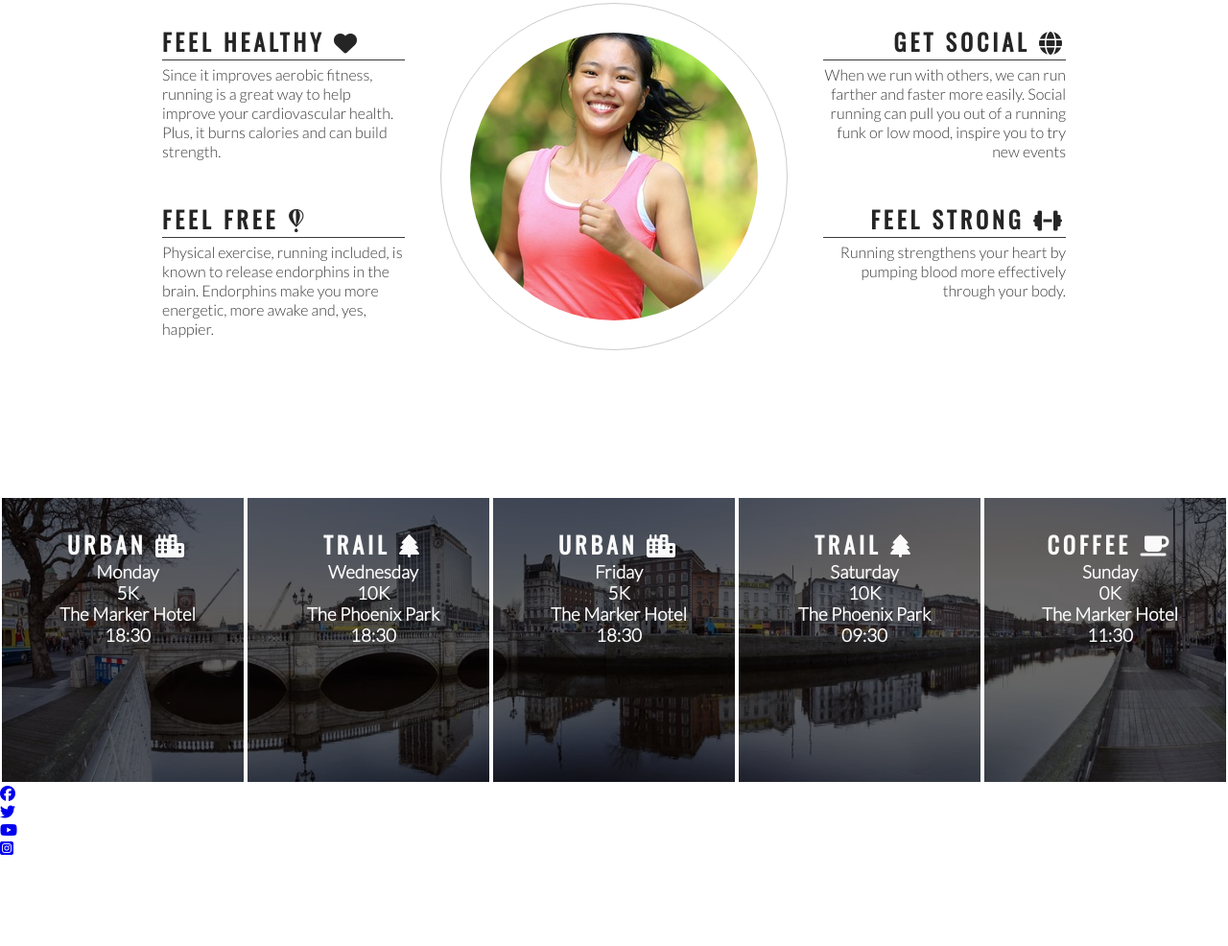
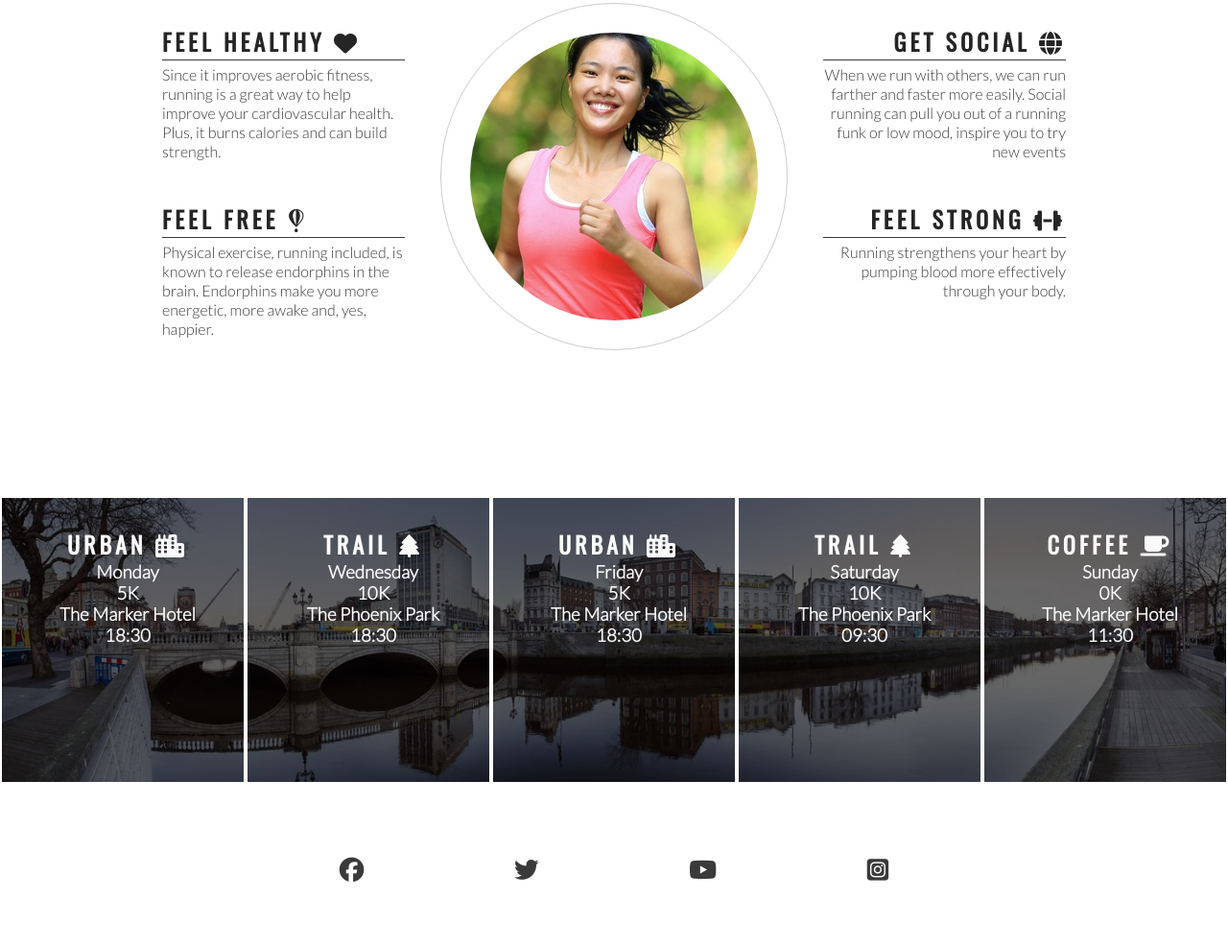
Before and after one commit to SarahGrozav1/Love-Running, a plain HTML site: page index.html in a window 1280 px wide. Shown: the part 778-1764 px from the top of the page at 96% size. Before the commit the page ends 1671 px from the top, so only its background shows below. Drawn offline with nearby package versions, Linux system fonts and the light colour scheme.

Commit message:
Add style to footer social media icons

```diff
--- a/assets/css/style.css
+++ b/assets/css/style.css
@@ -213,3 +213,24 @@ hr {
 #times h2 {
     color: #fafafa;
 }
+
+/* footer */
+
+footer {
+    height: 150px;
+}
+
+.social-networks {
+    text-align: center;
+}
+
+.social-networks > li {
+    display: inline;
+}
+
+.social-networks i {
+    font-size: 160%;
+    margin: 1%;
+    padding: 5%;
+    color: #3a3a3a;
+}
--- a/index.html
+++ b/index.html
@@ -111,22 +111,22 @@
         </div>
     </section>
     <footer>
-        <ul>
+        <ul class="social-networks">
             <li>
                 <a href="https://facebook.com" target="_blank" rel="noopener"
-                aria-label="Visit our facebook page (opens in a new tab)"><i class="fa-brands fa-facebook"></i></a>
+                aria-label="Visit our Facebook page (opens in a new tab)"><i class="fa-brands fa-facebook"></i></a>
             </li>
             <li>
                 <a href="https://twitter.com" target="_blank" rel="noopener"
-                aria-label="Visit our twitter page (opens in a new tab)"><i class="fa-brands fa-twitter"></i></a>
+                aria-label="Visit our Twitter page (opens in a new tab)"><i class="fa-brands fa-twitter"></i></a>
             </li>
             <li>
                 <a href="https://youtube.com" target="_blank" rel="noopener"
-                aria-label="Visit our youtube page (opens in a new tab)"><i class="fa-brands fa-youtube"></i></a>
+                aria-label="Visit our Youtube page (opens in a new tab)"><i class="fa-brands fa-youtube"></i></a>
             </li>
             <li>
                 <a href="https://instagram.com" target="_blank" rel="noopener"
-                aria-label="Visit our instagram page (opens in a new tab)"><i class="fa-brands fa-square-instagram"></i></a>
+                aria-label="Visit our Instagram page (opens in a new tab)"><i class="fa-brands fa-square-instagram"></i></a>
             </li>
         </ul>
     </footer>
```
